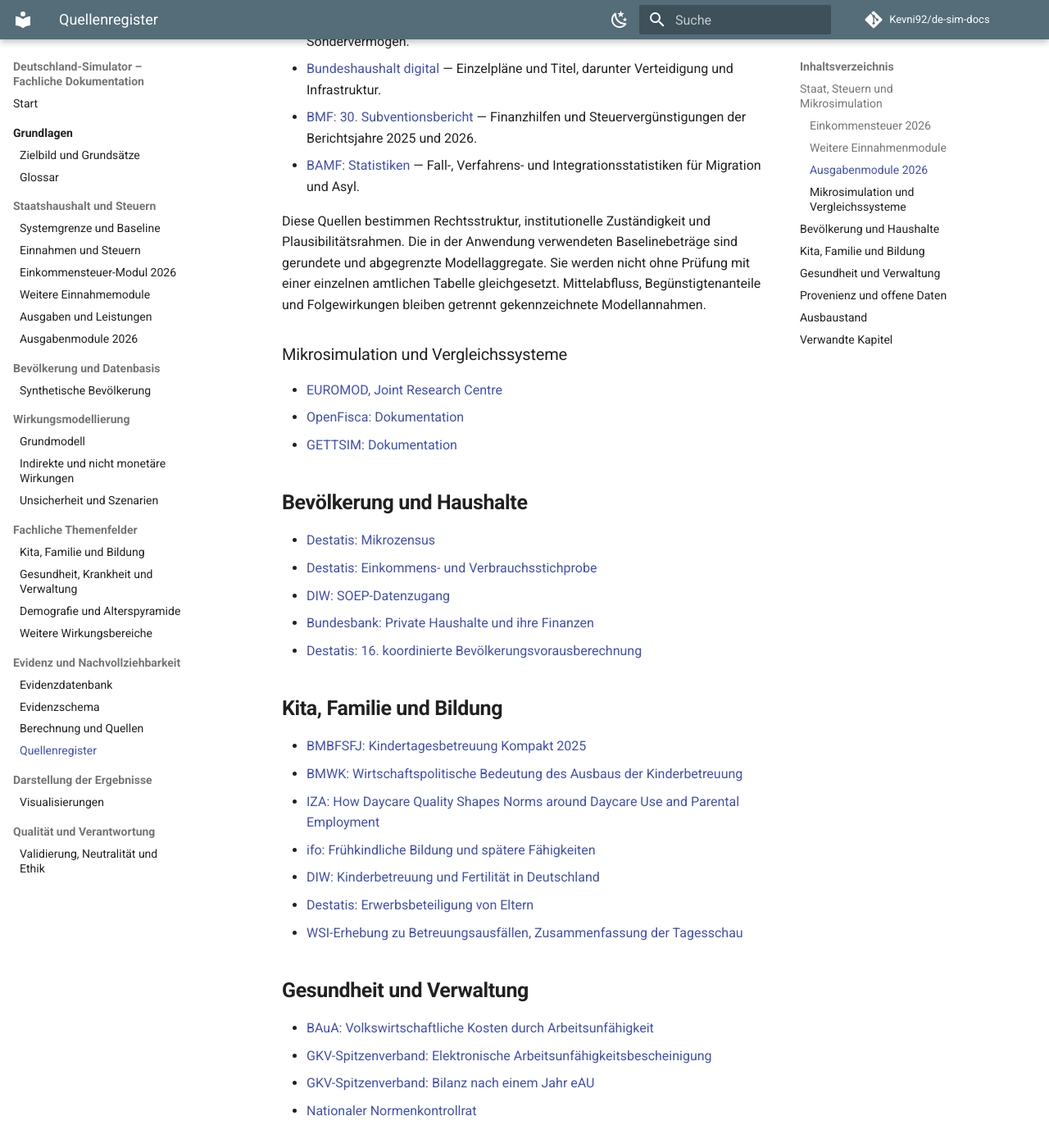
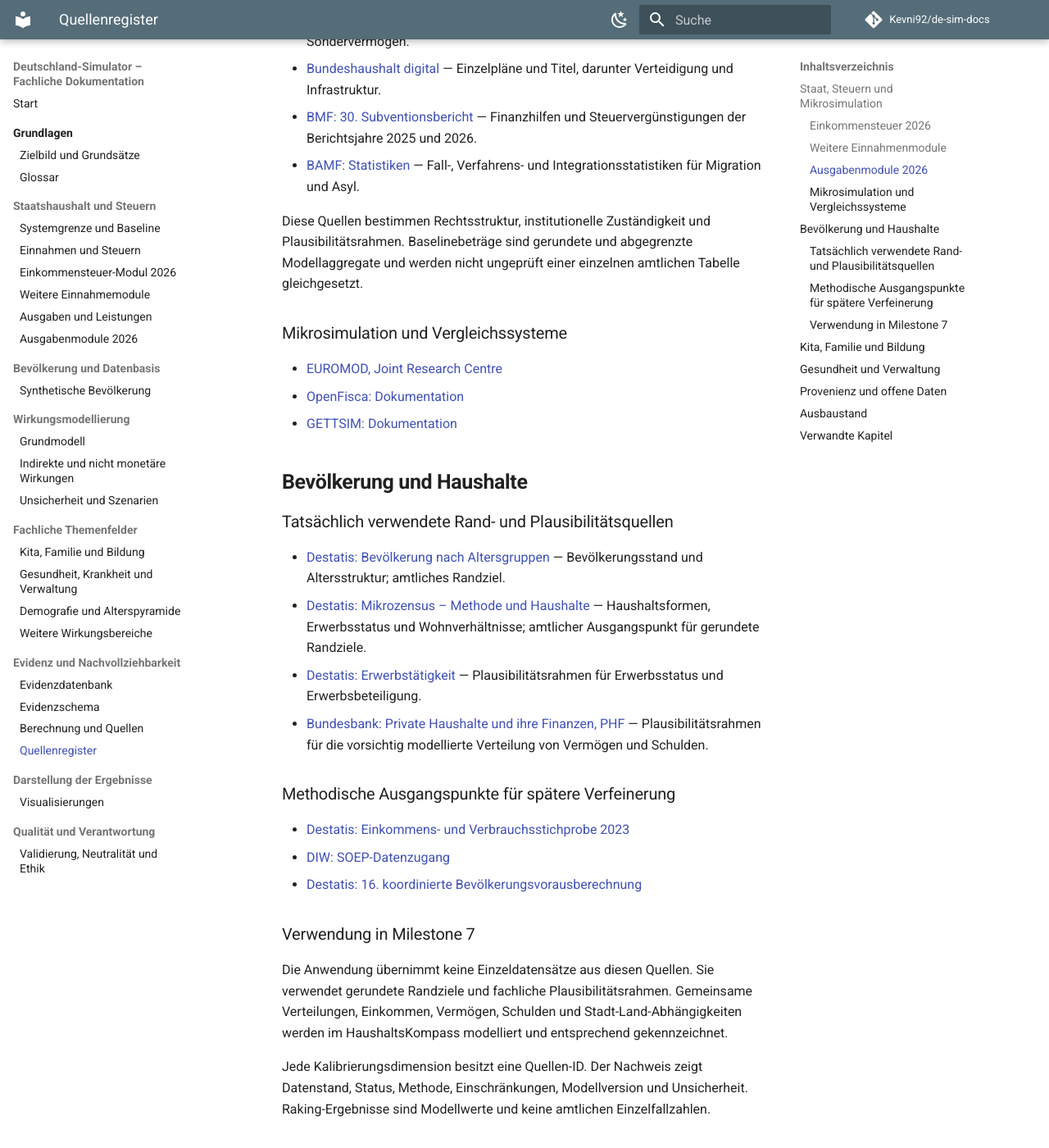
Before and after one commit to Kevni92/de-sim-docs, an MkDocs documentation site: the page built from docs/06-evidenz/quellenregister.md, in a window 1280 px wide and 1400 px high, scrolled down 1766 px. Shown: the whole window at 82% size. Built offline with MkDocs 1.6.1 and Material for MkDocs 9.7.7, drawn with Linux system fonts in a browser that asks for light colours; comment, search, counter and statistics services are not loaded; some of the changed text lies outside the part shown.

Commit message:
docs: register population calibration sources

```diff
--- a/docs/06-evidenz/quellenregister.md
+++ b/docs/06-evidenz/quellenregister.md
@@ -1,7 +1,7 @@
 ---
 title: Quellenregister
 summary: Ausgangspunkt für amtliche Statistiken, Rechtsgrundlagen, Forschungsdaten und methodische Standards.
-status: Arbeitsstand 0.6
+status: Arbeitsstand 0.7
 last_updated: 2026-07-13
 ---
 
@@ -12,7 +12,7 @@ last_updated: 2026-07-13
 ### Einkommensteuer 2026
 
 - [BMF: Berechnung der Einkommensteuer 2026](https://www.bmf-steuerrechner.de/ekst/eingabeformekst.xhtml) — Referenz für Tarifzonen, Formeln, Rundung und Splittingprüfung.
-- [Destatis: Lohn- und Einkommensteuerstatistik](https://genesis.destatis.de/datenbank/online/statistic/73111/details) — zukünftige Kalibrierung von Einkommensverteilung und Steuerfällen.
+- [Destatis: Lohn- und Einkommensteuerstatistik](https://genesis.destatis.de/datenbank/online/statistic/73111/details) — Kalibrierungs- und Plausibilitätsrahmen für Einkommensverteilung und Steuerfälle.
 - [BMF: Datensammlung zur Steuerpolitik](https://www.bundesfinanzministerium.de/Content/DE/Downloads/Broschueren_Bestellservice/datensammlung-zur-steuerpolitik-2026.html) — Aggregate und zeitliche Einordnung steuerpolitischer Kennzahlen.
 
 ### Weitere Einnahmenmodule
@@ -45,7 +45,7 @@ Die Rechtsquellen definieren Tarif- und Beitragsparameter. Sie liefern nicht aut
 - [BMF: 30. Subventionsbericht](https://www.bundesfinanzministerium.de/Content/DE/Downloads/Broschueren_Bestellservice/30-subventionsbericht.html) — Finanzhilfen und Steuervergünstigungen der Berichtsjahre 2025 und 2026.
 - [BAMF: Statistiken](https://www.bamf.de/DE/Themen/Statistik/statistik-node.html) — Fall-, Verfahrens- und Integrationsstatistiken für Migration und Asyl.
 
-Diese Quellen bestimmen Rechtsstruktur, institutionelle Zuständigkeit und Plausibilitätsrahmen. Die in der Anwendung verwendeten Baselinebeträge sind gerundete und abgegrenzte Modellaggregate. Sie werden nicht ohne Prüfung mit einer einzelnen amtlichen Tabelle gleichgesetzt. Mittelabfluss, Begünstigtenanteile und Folgewirkungen bleiben getrennt gekennzeichnete Modellannahmen.
+Diese Quellen bestimmen Rechtsstruktur, institutionelle Zuständigkeit und Plausibilitätsrahmen. Baselinebeträge sind gerundete und abgegrenzte Modellaggregate und werden nicht ungeprüft einer einzelnen amtlichen Tabelle gleichgesetzt.
 
 ### Mikrosimulation und Vergleichssysteme
 
@@ -55,11 +55,24 @@ Diese Quellen bestimmen Rechtsstruktur, institutionelle Zuständigkeit und Plaus
 
 ## Bevölkerung und Haushalte
 
-- [Destatis: Mikrozensus](https://www.destatis.de/DE/Themen/Gesellschaft-Umwelt/Bevoelkerung/Haushalte-Familien/Methoden/mikrozensus.html)
-- [Destatis: Einkommens- und Verbrauchsstichprobe](https://www.destatis.de/DE/Themen/Gesellschaft-Umwelt/Einkommen-Konsum-Lebensbedingungen/evs2023-info.html)
+### Tatsächlich verwendete Rand- und Plausibilitätsquellen
+
+- [Destatis: Bevölkerung nach Altersgruppen](https://www.destatis.de/DE/Themen/Gesellschaft-Umwelt/Bevoelkerung/Bevoelkerungsstand/Tabellen/bevoelkerung-altersgruppen-deutschland.html) — Bevölkerungsstand und Altersstruktur; amtliches Randziel.
+- [Destatis: Mikrozensus – Methode und Haushalte](https://www.destatis.de/DE/Themen/Gesellschaft-Umwelt/Bevoelkerung/Haushalte-Familien/Methoden/mikrozensus.html) — Haushaltsformen, Erwerbsstatus und Wohnverhältnisse; amtlicher Ausgangspunkt für gerundete Randziele.
+- [Destatis: Erwerbstätigkeit](https://www.destatis.de/DE/Themen/Arbeit/Arbeitsmarkt/Erwerbstaetigkeit/_inhalt.html) — Plausibilitätsrahmen für Erwerbsstatus und Erwerbsbeteiligung.
+- [Bundesbank: Private Haushalte und ihre Finanzen, PHF](https://www.bundesbank.de/de/bundesbank/forschung/studie-zur-wirtschaftlichen-lage-privater-haushalte-phf/ergebnisse-604886) — Plausibilitätsrahmen für die vorsichtig modellierte Verteilung von Vermögen und Schulden.
+
+### Methodische Ausgangspunkte für spätere Verfeinerung
+
+- [Destatis: Einkommens- und Verbrauchsstichprobe 2023](https://www.destatis.de/DE/Themen/Gesellschaft-Umwelt/Einkommen-Konsum-Lebensbedingungen/evs2023-info.html)
 - [DIW: SOEP-Datenzugang](https://www.diw.de/de/diw_01.c.601584.de/datenzugang.html)
-- [Bundesbank: Private Haushalte und ihre Finanzen](https://www.bundesbank.de/de/bundesbank/forschung/studie-zur-wirtschaftlichen-lage-privater-haushalte-phf/ergebnisse-604886)
 - [Destatis: 16. koordinierte Bevölkerungsvorausberechnung](https://www.destatis.de/DE/Themen/Gesellschaft-Umwelt/Bevoelkerung/Bevoelkerungsvorausberechnung/annahmen_ergebnisse_16te_kBv.html)
+
+### Verwendung in Milestone 7
+
+Die Anwendung übernimmt keine Einzeldatensätze aus diesen Quellen. Sie verwendet gerundete Randziele und fachliche Plausibilitätsrahmen. Gemeinsame Verteilungen, Einkommen, Vermögen, Schulden und Stadt-Land-Abhängigkeiten werden im HaushaltsKompass modelliert und entsprechend gekennzeichnet.
+
+Jede Kalibrierungsdimension besitzt eine Quellen-ID. Der Nachweis zeigt Datenstand, Status, Methode, Einschränkungen, Modellversion und Unsicherheit. Raking-Ergebnisse sind Modellwerte und keine amtlichen Einzelfallzahlen.
 
 ## Kita, Familie und Bildung
 
@@ -85,11 +98,12 @@ Diese Quellen bestimmen Rechtsstruktur, institutionelle Zuständigkeit und Plaus
 
 ## Ausbaustand
 
-Das Register dokumentiert die Ausgangspunkte. Für tatsächlich verwendete Kennzahlen werden konkrete Formeln, Tabellen, Variablen, Stichproben, Lizenzbedingungen, Datenstände, Prüffälle und verwendete Ausschnitte im jeweiligen Modul nachgewiesen.
+Das Register dokumentiert die Ausgangspunkte. Für tatsächlich verwendete Kennzahlen werden konkrete Formeln, Baselines, Variablen, Stichproben, Datenstände, Prüffälle und verwendete Ausschnitte im jeweiligen Modul nachgewiesen.
 
 ## Verwandte Kapitel
 
 - [Einkommensteuer-Modul 2026](../02-fiskal/einkommensteuer-modul.md)
+- [Synthetische Bevölkerung](../03-daten/synthetische-bevoelkerung.md)
 - [Weitere Einnahmemodule](../02-fiskal/weitere-einnahmemodule.md)
 - [Ausgabenmodule 2026](../02-fiskal/ausgabenmodule.md)
 - [Evidenzdatenbank und Quellenprovenienz](evidenzdatenbank.md)
```
Also changed, not shown: other parts of docs/06-evidenz/quellenregister.md (+1 -1 lines).
